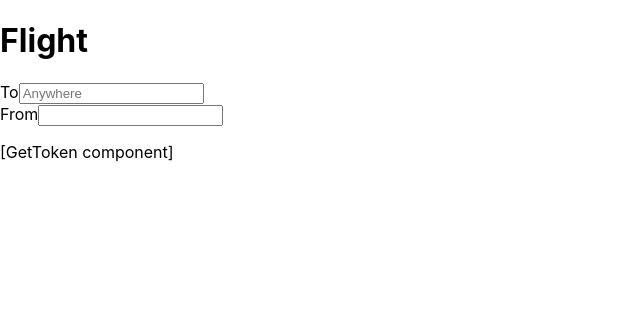
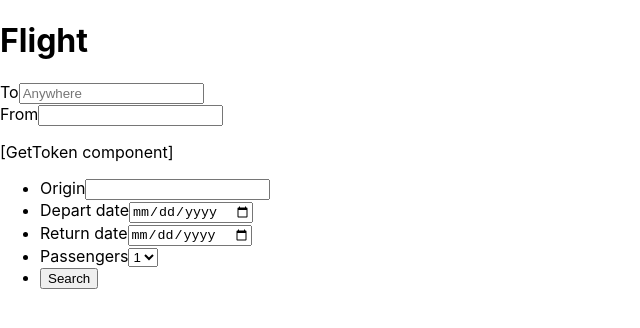
Before and after one commit to adacameron/travel-app, a React (Create React App) app: page / in a window 1280 px wide. Shown: the top 328 px of the page, without its empty margins (0-640 px from the left). Built offline with nearby package versions, Linux system fonts and the light colour scheme; no server answers.

Commit message:
Base search form

```diff
--- a/src/components/App.js
+++ b/src/components/App.js
@@ -3,6 +3,7 @@ import React from "react";
 import "../styles/App.css";
 import GetFlight from "./GetFlight";
 import GetToken from "../requests/GetToken";
+import SearchFlight from "./SearchFlight";
 
 // console.log(process.env.REACT_APP_CLIENT_ID);
 
@@ -11,6 +12,7 @@ function App() {
     <>
       <GetFlight />
       <GetToken />
+      <SearchFlight />
     </>
   );
 }
--- a/src/components/SearchFlight.js
+++ b/src/components/SearchFlight.js
@@ -1 +1,65 @@
-SearchFlight;
+import React from "react";
+
+const SearchFlight = () => {
+  return (
+    <div className="search-form-container">
+      <div className="search-form">
+        <form>
+          <ul>
+            <li className="origin-search">
+              <div className="origin-input-box">
+                <label htmlFor="origin-input">
+                  Origin
+                  <input type="text" id="origin-input" name="origin-input" />
+                </label>
+              </div>
+            </li>
+            <li className="dep-date-search">
+              <div className="dep-date-input-box">
+                <label htmlFor="dep-date-input">
+                  Depart date
+                  <input
+                    type="date"
+                    id="dep-date-input"
+                    name="dep-date-input"
+                  />
+                </label>
+              </div>
+            </li>
+            <li className="ret-date-search">
+              <div className="ret-date-input-box">
+                <label htmlFor="ret-date-input">
+                  Return date
+                  <input
+                    type="date"
+                    id="ret-date-input"
+                    name="ret-date-input"
+                  />
+                </label>
+              </div>
+            </li>
+            <li className="passenger-select">
+              <label htmlFor="passenger-select-input">
+                Passengers
+                <select
+                  id="passenger-select-input"
+                  name="passenger-select-input"
+                >
+                  <option value="1">1</option>
+                  <option value="2">2</option>
+                  <option value="3">3</option>
+                  <option value="4">4</option>
+                </select>
+              </label>
+            </li>
+            <li className="search-button">
+              <button type="submit">Search</button>
+            </li>
+          </ul>
+        </form>
+      </div>
+    </div>
+  );
+};
+
+export default SearchFlight;
```
